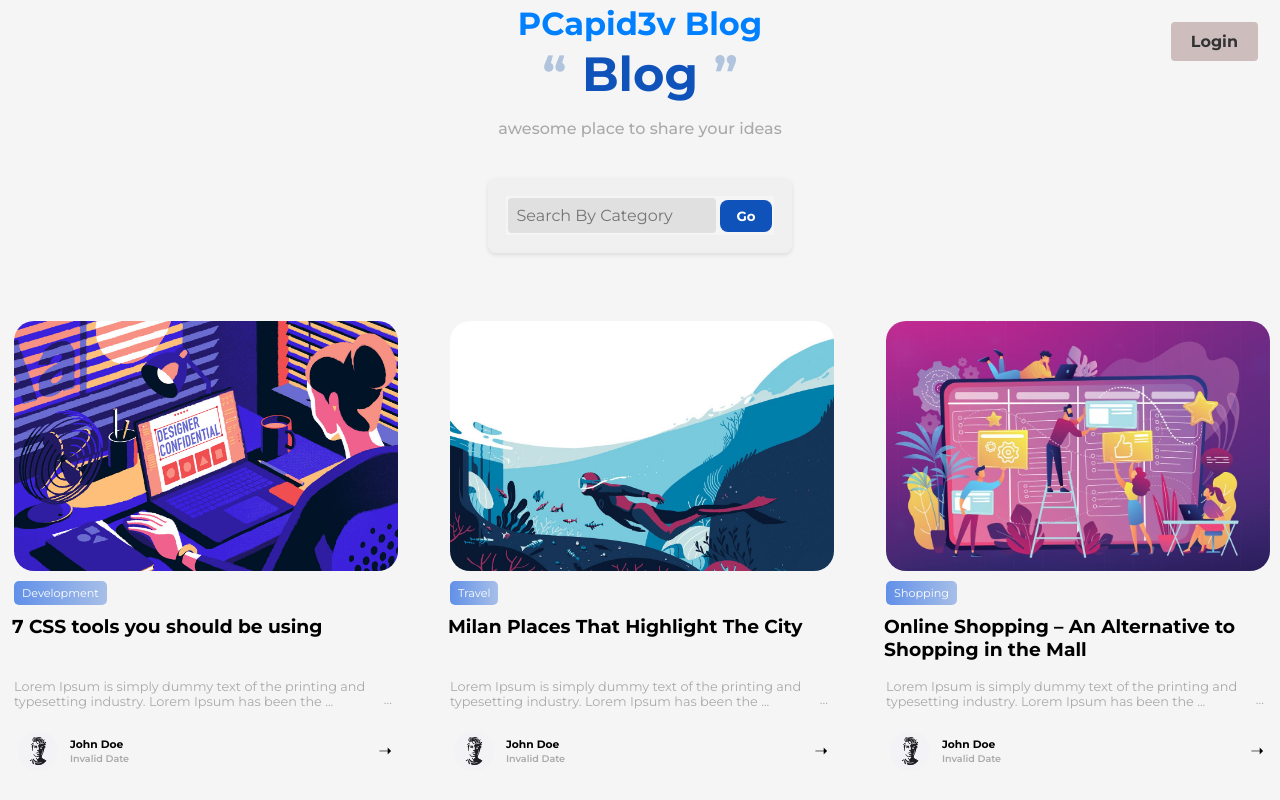
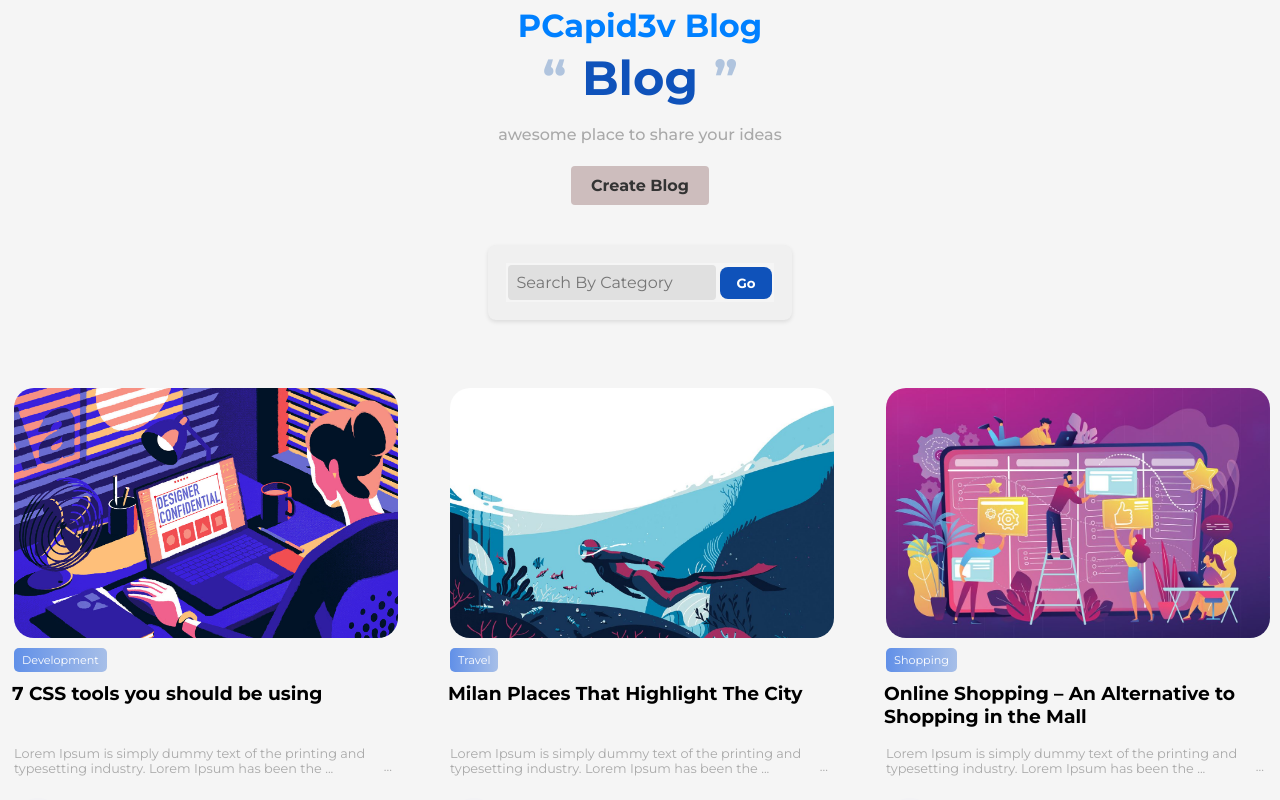
Before and after one commit to PCapid3v/blogger-client, a React (Vite) app: page / in a window 1280 px wide. Shown: the top 800 px of the page. Built offline with nearby package versions, Linux system fonts and the light colour scheme; no server answers.

Commit message:
style: :art: reposition button and styling
added link redirect to create a new blog

```diff
--- a/src/components/Home/Header/Header.jsx
+++ b/src/components/Home/Header/Header.jsx
@@ -8,8 +8,8 @@
       <span>“</span> Blog <span>”</span>
     </h1>
     <p>awesome place to share your ideas </p>
-    <Link className="login-button" to="/login">
-      Login
+    <Link className="create-blog-button" to="/Admin">
+      Create Blog
     </Link>
   </header>
 );
--- a/src/components/Home/Header/styles.css
+++ b/src/components/Home/Header/styles.css
@@ -1,10 +1,11 @@
 .home-header {
   text-align: center;
+  display: grid;
+  margin: 0 auto;
 }
-.login-button {
-  position: absolute;
-  top: 20px;
-  right: 20px;
+.create-blog-button {
+  margin: 20px auto 0 ;
+  max-width: fit-content;
   padding: 10px 20px;
   background-color: #cdbdbd;
   color: #333;
```
